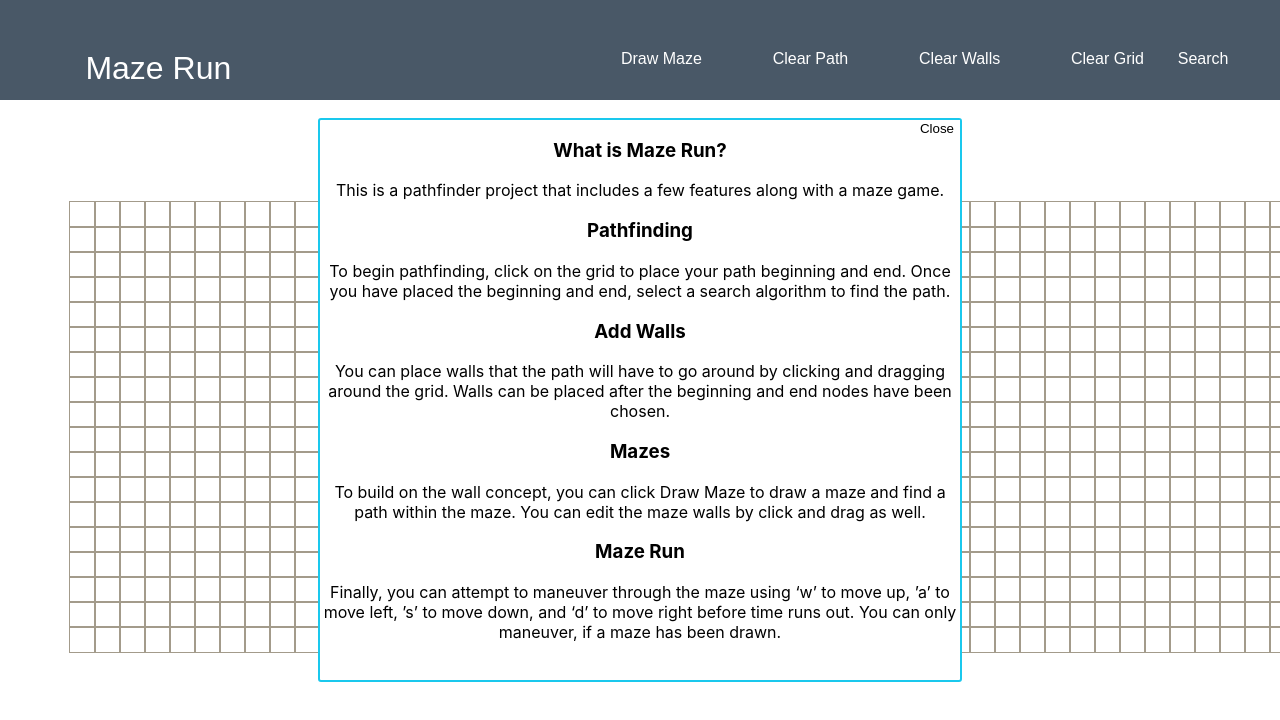
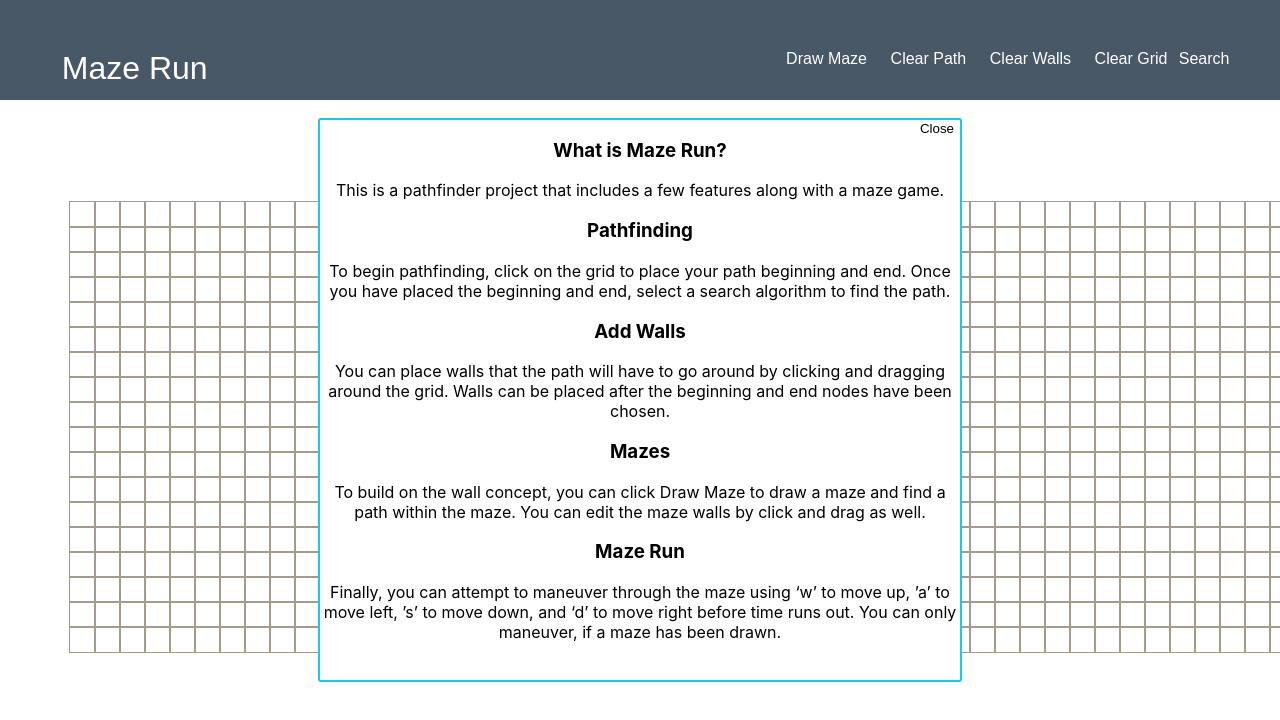
Before and after one commit to trevorhardee/Maze-Path, a React (Create React App) app: page / in a window 1280 px wide. Shown: the top 720 px of the page. Built offline with nearby package versions, Linux system fonts and the light colour scheme.

Commit message:
Add files via upload

```diff
--- a/src/MazeRunFun/PathFinder.css
+++ b/src/MazeRunFun/PathFinder.css
@@ -9,7 +9,7 @@
     background-color: #495867;
     float: right;
     color: white;
-    padding: 0 3%;
+    padding: 0 1%;
     border: none;
     text-align: center;
     cursor: pointer;
@@ -20,7 +20,7 @@
     background-color: #495867;
     float: left;
     color: white;
-    padding: 0 3%;
+    padding: 0 1%;
     border: none;
     text-align: center;
     cursor: pointer;
```
